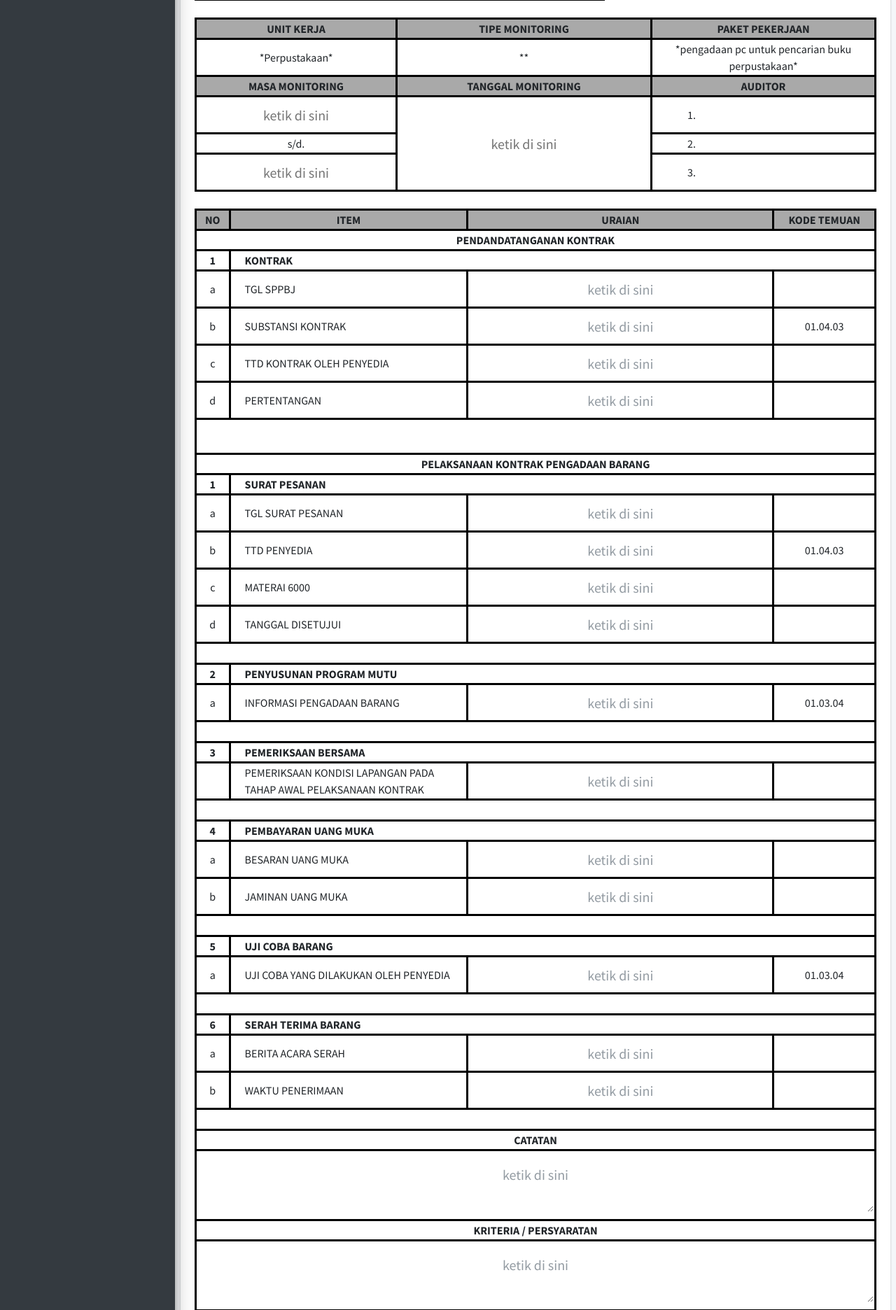
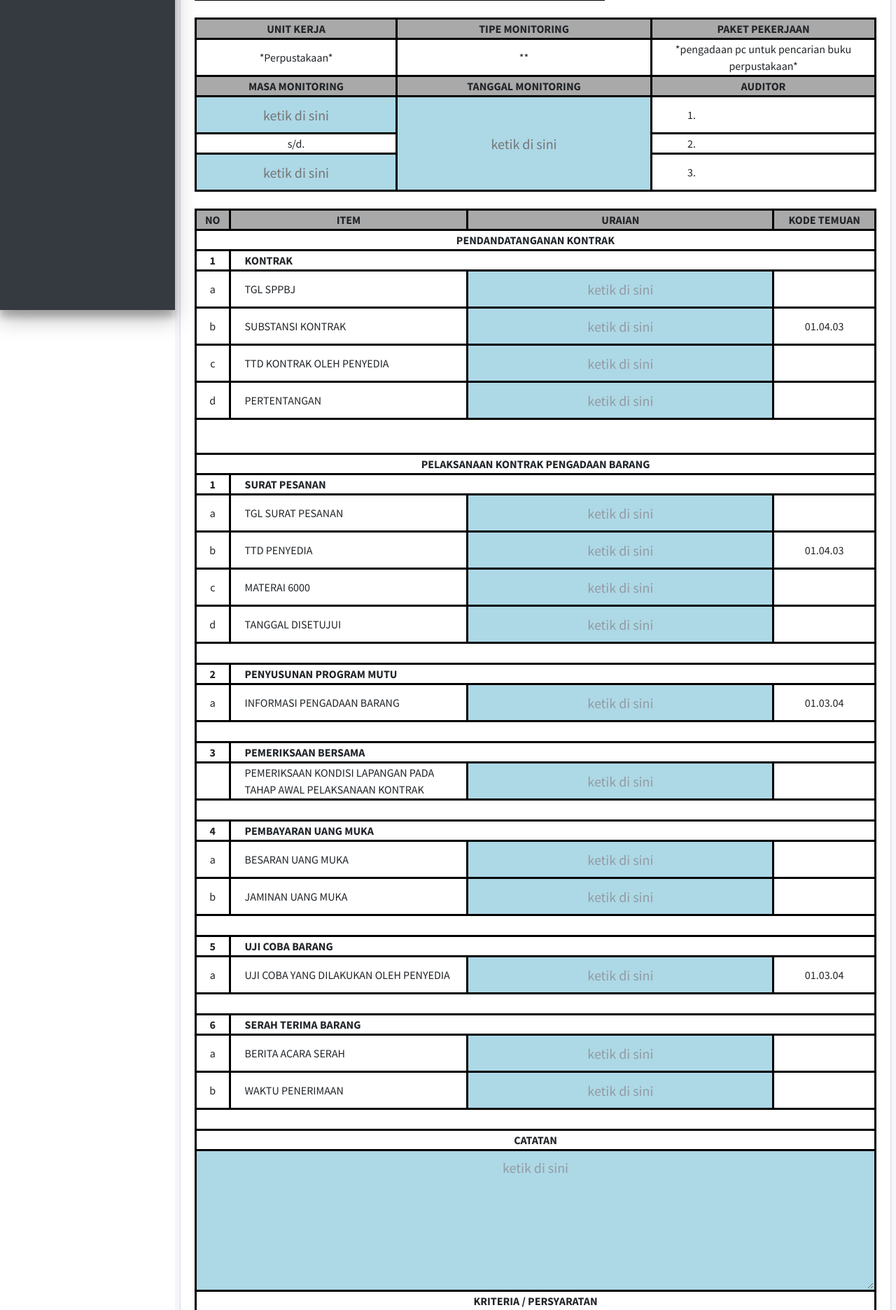
Before and after one commit to AdiKhoironHasan/sistem_auditPBJ, a PHP site: page /Auditor/desk.php?id=1 in a window 1280 px wide. Shown: the part 357-2229 px from the top of the page at 70% size. Run offline with PHP 8.4, Linux system fonts and the light colour scheme; the visitor is signed in with stand-in values (Sample User, id 1); data that the repository does not hold is empty; some libraries are stand-ins or nearby versions.

Commit message:
fixed navbar sidebar, warnai input desk

```diff
--- a/Auditor/desk.php
+++ b/Auditor/desk.php
@@ -109,6 +109,7 @@
                 </div>
             </div>
             <div class="card-body">
+
                 <form action="#">
                     <table style="width: 100%;">
                         <tr>
@@ -152,10 +153,10 @@
                             <th>AUDITOR</th>
                         </tr>
                         <tr>
-                            <td>
+                            <td style="background-color: lightblue;">
                                 <input type="text" name="masa_monitoring_1" class="forn-control form-control-lg border-0 text-center bg-transparent" placeholder="ketik di sini" onfocus="(this.type='date')">
                             </td>
-                            <td rowspan="3">
+                            <td rowspan="3" style="background-color: lightblue;">
                                 <input type="text" name="tgl_monitoring" class="forn-control form-control-lg border-0 text-center bg-transparent" placeholder="ketik di sini" onfocus="(this.type='date')">
                             </td>
                             <td class="bdr txt-lft-50">1. <?= namaUser($auditor1) ?></td>
@@ -165,7 +166,7 @@
                             <td class="bdr txt-lft-50">2. <?= namaUser($auditor2) ?></td>
                         </tr>
                         <tr>
-                            <td>
+                            <td style="background-color: lightblue;">
                                 <input type="text" name="masa_monitoring_2" class="forn-control form-control-lg border-0 text-center bg-transparent" placeholder="ketik di sini" onfocus="(this.type='date')">
                             </td>
                             <td class="bdr txt-lft-50">3. <?= namaUser($auditor3) ?></td>
@@ -189,7 +190,7 @@
                         <tr>
                             <td>a</td>
                             <td class="txt-lft-20">TGL SPPBJ</td>
-                            <td class="txt-up">
+                            <td class="txt-up" style="background-color: lightblue;">
                                 <input type="text" name="kontrak_1" class="form-control form-control-lg border-0 text-center bg-transparent" placeholder="ketik di sini">
                             </td>
                             <td></td>
@@ -197,7 +198,7 @@
                         <tr>
                             <td>b</td>
                             <td class="txt-lft-20">SUBSTANSI KONTRAK</td>
-                            <td class="txt-up">
+                            <td class="txt-up" style="background-color: lightblue;">
                                 <input type="text" name="kontrak_2" class="form-control form-control-lg border-0 text-center bg-transparent" placeholder="ketik di sini">
                             </td>
                             <td>01.04.03</td>
@@ -205,7 +206,7 @@
                         <tr>
                             <td>c</td>
                             <td class="txt-lft-20">TTD KONTRAK OLEH PENYEDIA</td>
-                            <td class="txt-up">
+                            <td class="txt-up" style="background-color: lightblue;">
                                 <input type="text" name="kontrak_3" class="form-control form-control-lg border-0 text-center bg-transparent" placeholder="ketik di sini">
                             </td>
                             <td></td>
@@ -213,7 +214,7 @@
                         <tr>
                             <td>d</td>
                             <td class="txt-lft-20">PERTENTANGAN</td>
-                            <td class="txt-up">
+                            <td class="txt-up" style="background-color: lightblue;">
                                 <input type="text" name="kontrak_4" class="form-control form-control-lg border-0 text-center bg-transparent" placeholder="ketik di sini">
                             </td>
                             <td></td>
@@ -231,7 +232,7 @@
                         <tr>
                             <td>a</td>
                             <td class="txt-lft-20">TGL SURAT PESANAN</td>
-                            <td class="txt-up">
+                            <td class="txt-up" style="background-color: lightblue;">
                                 <input type="text" name="surat_pesanan_1" class="form-control form-control-lg border-0 text-center bg-transparent" placeholder="ketik di sini">
                             </td>
                             <td></td>
@@ -239,7 +240,7 @@
                         <tr>
                             <td>b</td>
                             <td class="txt-lft-20">TTD PENYEDIA</td>
-                            <td class="txt-up">
+                            <td class="txt-up" style="background-color: lightblue;">
                                 <input type="text" name="surat_pesanan_2" class="form-control form-control-lg border-0 text-center bg-transparent" placeholder="ketik di sini">
                             </td>
                             <td>01.04.03</td>
@@ -247,7 +248,7 @@
                         <tr>
                             <td>c</td>
                             <td class="txt-lft-20">MATERAI 6000</td>
-                            <td class="txt-up">
+                            <td class="txt-up" style="background-color: lightblue;">
                                 <input type="text" name="surat_pesanan_3" class="form-control form-control-lg border-0 text-center bg-transparent" placeholder="ketik di sini">
                             </td>
                             <td></td>
@@ -255,7 +256,7 @@
                         <tr>
                             <td>d</td>
                             <td class="txt-lft-20">TANGGAL DISETUJUI</td>
-                            <td class="txt-up">
+                            <td class="txt-up" style="background-color: lightblue;">
                                 <input type="text" name="surat_pesanan_4" class="form-control form-control-lg border-0 text-center bg-transparent" placeholder="ketik di sini">
                             </td>
                             <td></td>
@@ -270,7 +271,7 @@
                         <tr>
                             <td>a</td>
                             <td class="txt-lft-20">INFORMASI PENGADAAN BARANG</td>
-                            <td class="txt-up">
+                            <td class="txt-up" style="background-color: lightblue;">
                                 <input type="text" name="penyusunan_program_mutu" class="form-control form-control-lg border-0 text-center bg-transparent" placeholder="ketik di sini">
                             </td>
                             <td>01.03.04</td>
@@ -285,7 +286,7 @@
                         <tr>
                             <td></td>
                             <td class="txt-lft-20">PEMERIKSAAN KONDISI LAPANGAN PADA TAHAP AWAL PELAKSANAAN KONTRAK</td>
-                            <td class="txt-up">
+                            <td class="txt-up" style="background-color: lightblue;">
                                 <input type="text" name="pemeriksaan_bersama" class="form-control form-control-lg border-0 text-center bg-transparent" placeholder="ketik di sini">
                             </td>
                             <td></td>
@@ -301,7 +302,7 @@
                         <tr>
                             <td>a</td>
                             <td class="txt-lft-20">BESARAN UANG MUKA</td>
-                            <td class="txt-up">
+                            <td class="txt-up" style="background-color: lightblue;">
                                 <input type="text" name="pembayaran_uang_muka_1" class="form-control form-control-lg border-0 text-center bg-transparent" placeholder="ketik di sini">
                             </td>
                             <td></td>
@@ -309,7 +310,7 @@
                         <tr>
                             <td>b</td>
                             <td class="txt-lft-20">JAMINAN UANG MUKA</td>
-                            <td class="txt-up">
+                            <td class="txt-up" style="background-color: lightblue;">
                                 <input type="text" name="pembayaran_uang_muka_2" class="form-control form-control-lg border-0 text-center bg-transparent" placeholder="ketik di sini">
                             </td>
                             <td></td>
@@ -325,7 +326,7 @@
                         <tr>
                             <td>a</td>
                             <td class="txt-lft-20">UJI COBA YANG DILAKUKAN OLEH PENYEDIA</td>
-                            <td class="txt-up">
+                            <td class="txt-up" style="background-color: lightblue;">
                                 <input type="text" name="uji_coba_barang_1" class="form-control form-control-lg border-0 text-center bg-transparent" placeholder="ketik di sini">
                             </td>
                             <td>01.03.04</td>
@@ -341,7 +342,7 @@
                         <tr>
                             <td>a</td>
                             <td class="txt-lft-20">BERITA ACARA SERAH</td>
-                            <td class="txt-up">
+                            <td class="txt-up" style="background-color: lightblue;">
                                 <input type="text" name="serah_terima_barang_1" class="form-control form-control-lg border-0 text-center bg-transparent" placeholder="ketik di sini">
                             </td>
                             <td></td>
@@ -349,7 +350,7 @@
                         <tr>
                             <td>b</td>
                             <td class="txt-lft-20">WAKTU PENERIMAAN</td>
-                            <td class="txt-up">
+                            <td class="txt-up" style="background-color: lightblue;">
                                 <input type="text" name="serah_terima_barang_2" class="form-control form-control-lg border-0 text-center bg-transparent" placeholder="ketik di sini">
                             </td>
                             <td></td>
@@ -357,20 +358,19 @@
                         <tr>
                             <td colspan="4" style="height: 30px;"></td>
                         </tr>
-
                         <tr>
                             <td colspan="4"><b>CATATAN</b></td>
                         </tr>
                         <tr>
-                            <td colspan="4" style="height: 100px;">
-                                <textarea name="catatan" class="form-control form-control-lg border-0 text-center bg-transparent" placeholder="ketik di sini"></textarea>
+                            <td colspan="4" style="height: 100px; background-color: lightblue;">
+                                <textarea name="catatan" cols="100" rows="6" class="form-control form-control-lg border-0 text-center bg-transparent" placeholder="ketik di sini"></textarea>
                             </td>
                         </tr>
                         <tr>
                             <td colspan="4"><b>KRITERIA / PERSYARATAN</b></td>
                         </tr>
                         <tr>
-                            <td colspan="4" style="height: 100px;">
+                            <td colspan="4" style="height: 100px; background-color: lightblue;">
                                 <textarea name="keriteria" class="form-control form-control-lg border-0 text-center bg-transparent" placeholder="ketik di sini"></textarea>
                             </td>
                         </tr>
@@ -378,7 +378,7 @@
                             <td colspan="4"><b>AKAR PENYEAB</b></td>
                         </tr>
                         <tr>
-                            <td colspan="4" style="height: 100px;">
+                            <td colspan="4" style="height: 100px; background-color: lightblue;">
                                 <textarea name="akar_penyebab" class="form-control form-control-lg border-0 text-center bg-transparent" placeholder="ketik di sini"></textarea>
                             </td>
                         </tr>
@@ -386,7 +386,7 @@
                             <td colspan="4"><b>AKIBAT</b></td>
                         </tr>
                         <tr>
-                            <td colspan="4" style="height: 100px;">
+                            <td colspan="4" style="height: 100px; background-color: lightblue;">
                                 <textarea name="akibat" class="form-control form-control-lg border-0 text-center bg-transparent" placeholder="ketik di sini"></textarea>
                             </td>
                         </tr>
@@ -394,7 +394,7 @@
                             <td colspan="4"><b>REKOMENDASI</b></td>
                         </tr>
                         <tr>
-                            <td colspan="4">
+                            <td colspan="4" style="height: 100px; background-color: lightblue;">>
                                 <textarea name="rekomendasi" class="form-control form-control-lg border-0 text-center bg-transparent" placeholder="ketik di sini"></textarea>
                             </td>
                         </tr>
@@ -402,7 +402,7 @@
                             <td colspan="4"><b>TANGGAPAN AUDITEE</b></td>
                         </tr>
                         <tr>
-                            <td colspan="4" style="height: 100px;">
+                            <td colspan="4" style="height: 100px; background-color: lightblue;">
                                 <textarea name="tanggapan_auditee" class="form-control form-control-lg border-0 text-center bg-transparent" placeholder="ketik di sini"></textarea>
                             </td>
                         </tr>
@@ -410,7 +410,7 @@
                             <td colspan="4"><b>RENCANA PERBAIKAN</b></td>
                         </tr>
                         <tr>
-                            <td colspan="4" style="height: 100px;">
+                            <td colspan="4" style="height: 100px; background-color: lightblue;">
                                 <textarea name="rencana_perbaikan" class="form-control form-control-lg border-0 text-center bg-transparent" placeholder="ketik di sini"></textarea>
                             </td>
                         </tr>
@@ -440,7 +440,7 @@
                             <td colspan="4"><b>*Rostika Listyaningrum*</b></td>
                         </tr>
                     </table>
-                    <div class="row justify-content-center mt-3 rounded-sm mx-1 bg-teal">
+                    <div class="row justify-content-center mt-3 rounded-sm mx-1" style="background-color: #ADD8E6;">
                         <div class="col-md-8 text-center d-grid gap-2 my-2">
                             <button type="button" class="btn btn-primary btn-lg">Submit</button>
                         </div>
--- a/Auditor/layouts/header.php
+++ b/Auditor/layouts/header.php
@@ -16,10 +16,11 @@
   <link rel="stylesheet" href="../AdminLTE/plugins/datatables-bs4/css/dataTables.bootstrap4.min.css">
   <link rel="stylesheet" href="../AdminLTE/plugins/datatables-responsive/css/responsive.bootstrap4.min.css">
   <link rel="stylesheet" href="../AdminLTE/plugins/datatables-buttons/css/buttons.bootstrap4.min.css">
+  <link rel="stylesheet" href="../AdminLTE/plugins/overlayScrollbars/css/OverlayScrollbars.min.css">
   <script src="../AdminLTE/plugins/sweetalert2/sweetalert2.all.min.js"></script>
 </head>
 
-<body class="hold-transition sidebar-mini">
+<body class="hold-transition sidebar-mini layout-fixed">
   <!-- Site wrapper -->
   <div class="wrapper">
     <!-- LOADER -->
--- a/Auditor/layouts/navbar.php
+++ b/Auditor/layouts/navbar.php
@@ -1,4 +1,5 @@
     <!-- Navbar -->
+    <div class="sticky-top">
       <nav class="main-header navbar navbar-expand navbar-white navbar-light">
         <!-- Left navbar links -->
         <ul class="navbar-nav">
@@ -64,3 +65,4 @@
         </ul>
       </nav>
       <!-- /.navbar -->
+    </div>
--- a/Auditor/timeline.php
+++ b/Auditor/timeline.php
@@ -63,6 +63,9 @@
                                     <!-- Timeline item -->
                                     <div class="timeline-item">
                                         <h3 class="timeline-header"><b>Perencanaan RKA</b> <i class="fas fa-check-circle text-success"></i></h3>
+                                        <div class="timeline-body">
+                                            Rencana Kerja Audit dibuat pada <?= $data_rka['tanggal'] ?>
+                                        </div>
                                     </div>
                                 </div>
                                 <div>
```
Also changed, not shown: Auditor/visit-tambah.php (+5 -4 lines). Lines whose indentation alone changed are shown as unchanged.
